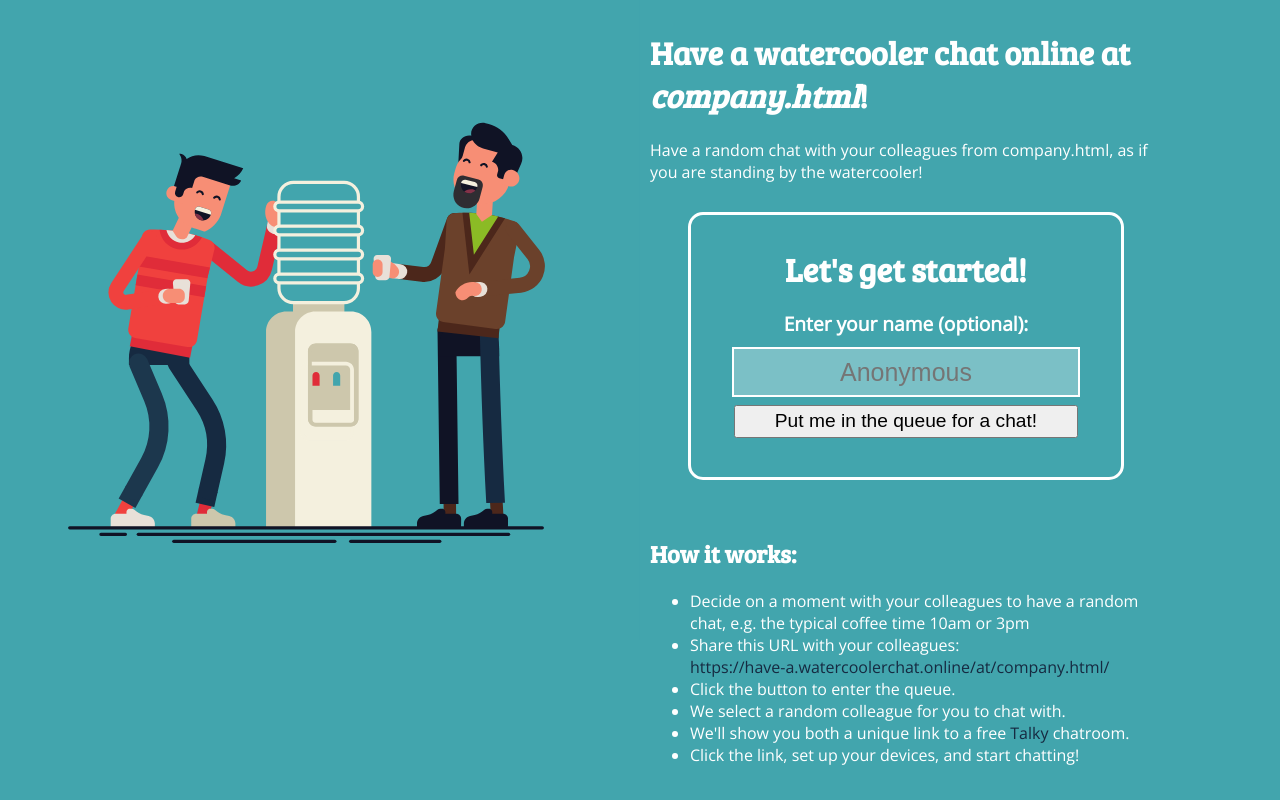
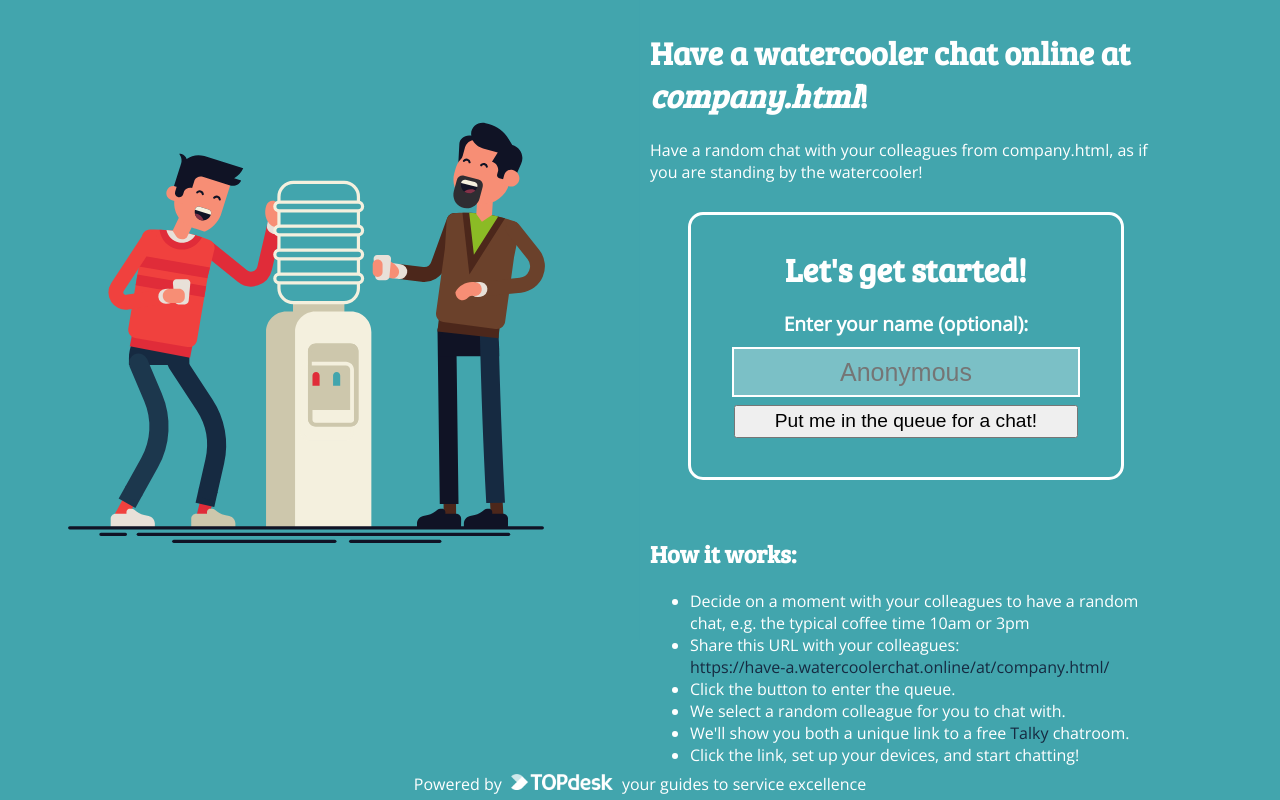
Before and after one commit to TOPdesk/watercoolerchat, a website: page public/company.html in a window 1280 px wide. Drawn offline with nearby package versions, Linux system fonts and the light colour scheme.

Commit message:
Add TOPdesk branding footer

```diff
--- a/public/company.html
+++ b/public/company.html
@@ -54,6 +54,9 @@
             </template>
         </div>
     </div>
+    <div id="footer">
+        Powered by <a href="https://topdesk.com/" target="_blank"><img src="logo.png" class="TOPdesk-logo" alt="TOPdesk"></a> your guides to service excellence
+    </div>
     <script src="/watercoolerchat.js"></script>
 </body>
 </html>
--- a/public/style.css
+++ b/public/style.css
@@ -27,6 +27,20 @@ html, body {
 	left: 50%;
 	position: absolute;
 	padding: 10px;
+}
+
+#footer {
+	position: fixed;
+	bottom: 0px;
+	width: 100%;
+	background-color: #42A5AD;
+	text-align: center;
+	padding-bottom: 5px;
+}
+
+img.TOPdesk-logo {
+	height: 1em;
+	padding: 0 5px;
 }
 
 h1, h2 {
--- a/server/main.js
+++ b/server/main.js
@@ -140,7 +140,7 @@ app.use(bodyParser());
 
 app.use(async (ctx, next) => {
     const path = ctx.path === "/" ? "/index.html" : ctx.path;
-    if (["/index.html", "/style.css", "/watercooler.svg", "/watercoolerchat.js", "/watercoolerchat-home.js"].includes(path)) {
+    if (["/index.html", "/style.css", "/watercooler.svg", "/watercoolerchat.js", "/watercoolerchat-home.js", "/logo.png"].includes(path)) {
         await send(ctx, path, { root: process.cwd() + '/public' });
     }
     await next();
```
Also changed, not shown: public/index.html (+3 -0 lines), public/logo.png (added).
